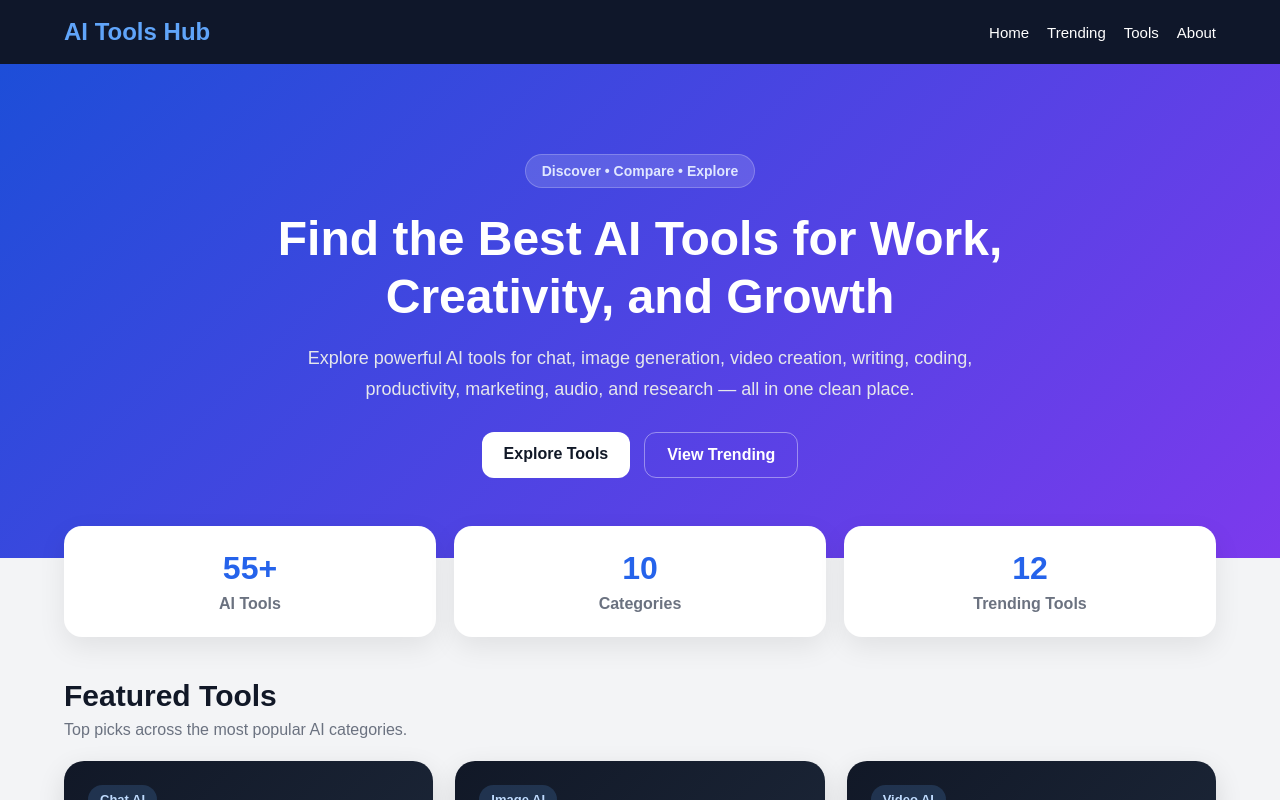
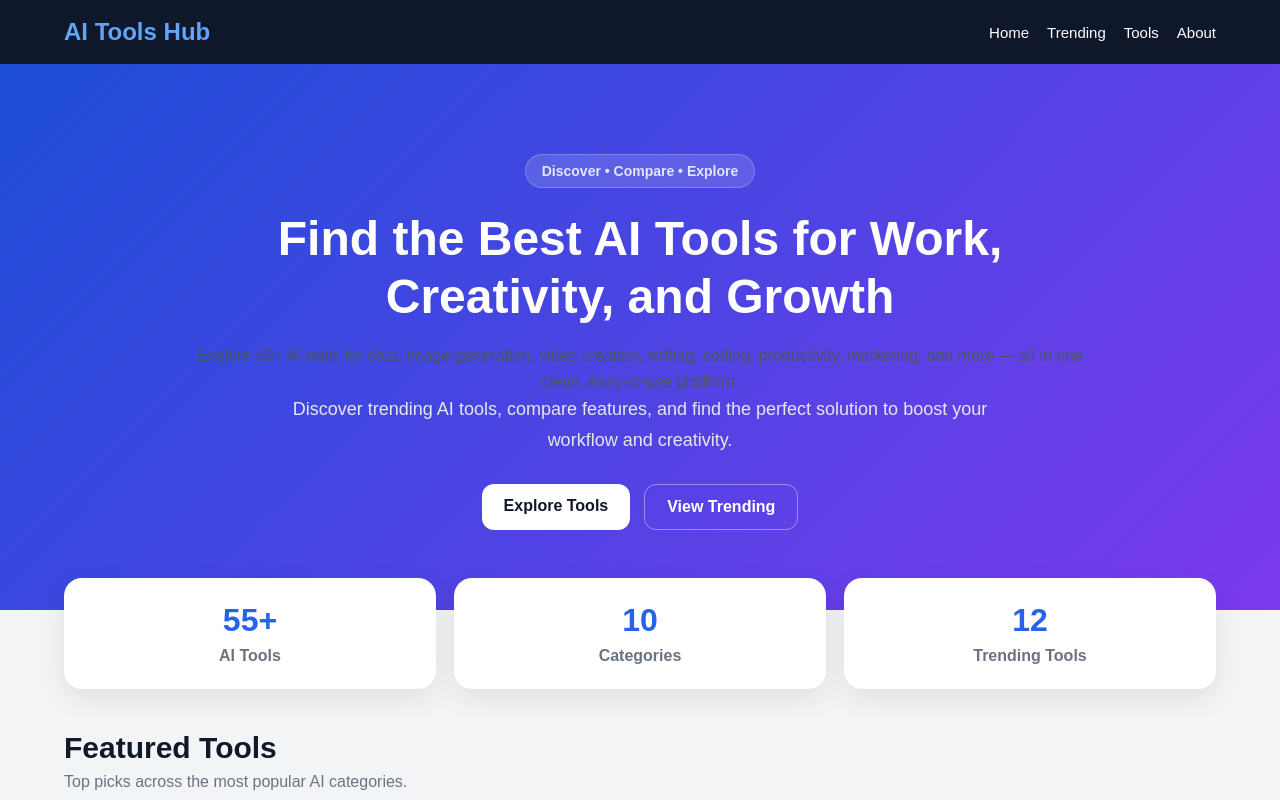
Before and after one commit to VIDHI12126702/ai-tools-directory, a React (Vite) app: page / in a window 1280 px wide. Shown: the top 800 px of the page. Built offline with nearby package versions, Linux system fonts and the light colour scheme.

Commit message:
hero improved for adsense

```diff
--- a/src/App.css
+++ b/src/App.css
@@ -697,3 +697,10 @@ button {
     min-height: 100px;
   }
 }
+
+.hero-desc {
+  margin-top: 12px;
+  font-size: 16px;
+  color: #4b5563;
+  line-height: 1.6;
+}
--- a/src/components/Hero.jsx
+++ b/src/components/Hero.jsx
@@ -6,10 +6,17 @@ function Hero() {
 
         <h1>Find the Best AI Tools for Work, Creativity, and Growth</h1>
 
+        {/* ✅ IMPORTANT: Added strong intro text (AdSense + SEO friendly) */}
+        <p className="hero-desc">
+          Explore 50+ AI tools for chat, image generation, video creation,
+          writing, coding, productivity, marketing, and more — all in one clean,
+          easy-to-use platform.
+        </p>
+
+        {/* Existing subtitle (kept but improved slightly) */}
         <p className="hero-subtitle">
-          Explore powerful AI tools for chat, image generation, video creation,
-          writing, coding, productivity, marketing, audio, and research — all
-          in one clean place.
+          Discover trending AI tools, compare features, and find the perfect
+          solution to boost your workflow and creativity.
         </p>
 
         <div className="hero-actions">
--- a/src/pages/Contact.jsx
+++ b/src/pages/Contact.jsx
@@ -3,7 +3,7 @@ function Contact() {
     <div className="container page">
       <h1>Contact Us</h1>
 
-      <p>Email: support@aitoolshub.com</p>
+<p>Email: vidhii759@gmail.com</p>
       <p>We usually respond within 24–48 hours.</p>
     </div>
   );
```
